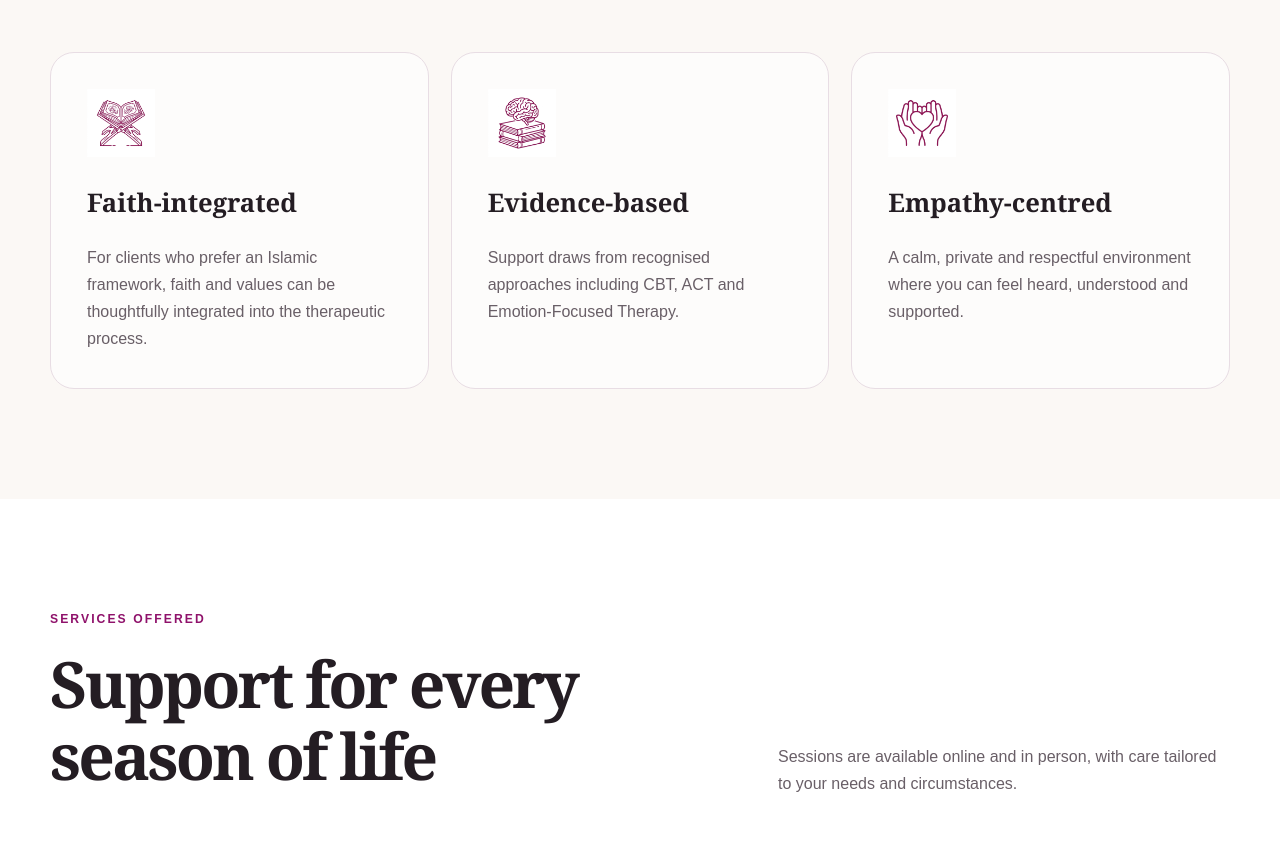
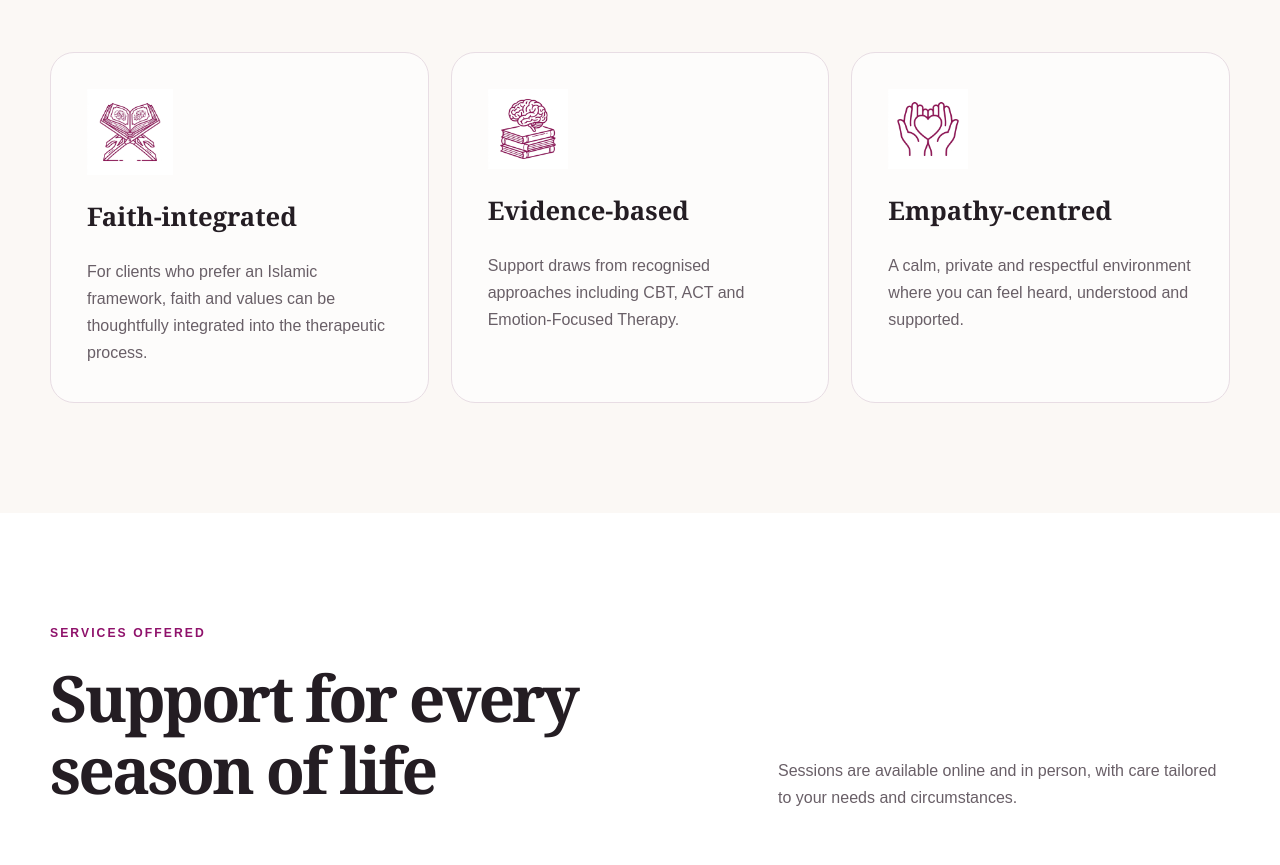
Before and after one commit to safwanibnibrahim/qalbun-care-website, a plain HTML site: page index.html in a window 1280 px wide. Shown: the part 1358-2223 px from the top of the page. Drawn offline with Linux system fonts and the light colour scheme.

Commit message:
style: make value proposition icons larger (80px base, 86px for Quran icon for optical alignment)

```diff
--- a/index.html
+++ b/index.html
@@ -96,21 +96,21 @@
         <div class="card-grid three">
           <article class="value-card reveal">
             <span class="icon" aria-hidden="true">
-              <img src="assets/value-faith.png" alt="" width="52" height="52">
+              <img src="assets/value-faith.png" alt="" width="86" height="86">
             </span>
             <h3>Faith-integrated</h3>
             <p>For clients who prefer an Islamic framework, faith and values can be thoughtfully integrated into the therapeutic process.</p>
           </article>
           <article class="value-card reveal">
             <span class="icon" aria-hidden="true">
-              <img src="assets/value-evidence.png" alt="" width="52" height="52">
+              <img src="assets/value-evidence.png" alt="" width="80" height="80">
             </span>
             <h3>Evidence-based</h3>
             <p>Support draws from recognised approaches including CBT, ACT and Emotion-Focused Therapy.</p>
           </article>
           <article class="value-card reveal">
             <span class="icon" aria-hidden="true">
-              <img src="assets/value-empathy.png" alt="" width="52" height="52">
+              <img src="assets/value-empathy.png" alt="" width="80" height="80">
             </span>
             <h3>Empathy-centred</h3>
             <p>A calm, private and respectful environment where you can feel heard, understood and supported.</p>
--- a/styles.css
+++ b/styles.css
@@ -76,7 +76,8 @@ h3 { font-size: 1.6rem; }
 .card-grid.two { grid-template-columns: repeat(2, 1fr); }
 .value-card, .service-card { padding: 36px; border: 1px solid var(--line); border-radius: var(--radius); background: rgba(255,255,255,.62); transition: .25s; }
 .value-card:hover, .service-card:hover { transform: translateY(-5px); box-shadow: var(--shadow); }
-.value-card .icon { display: block; width: 68px; height: 68px; margin-bottom: 32px; background: transparent; }
+.value-card .icon { display: block; width: 80px; height: 80px; margin-bottom: 28px; background: transparent; }
+.value-card:first-of-type .icon { width: 86px; height: 86px; }
 .value-card .icon img { width: 100%; height: 100%; object-fit: contain; }
 .value-card p, .service-card p { margin-bottom: 0; color: var(--muted); }
 .services { background: white; }
```
